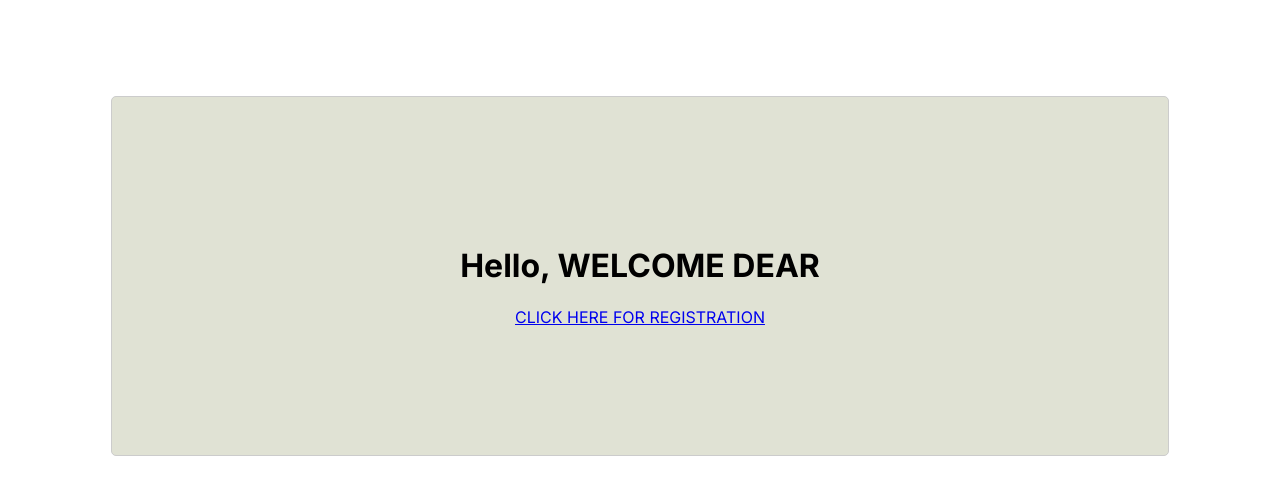
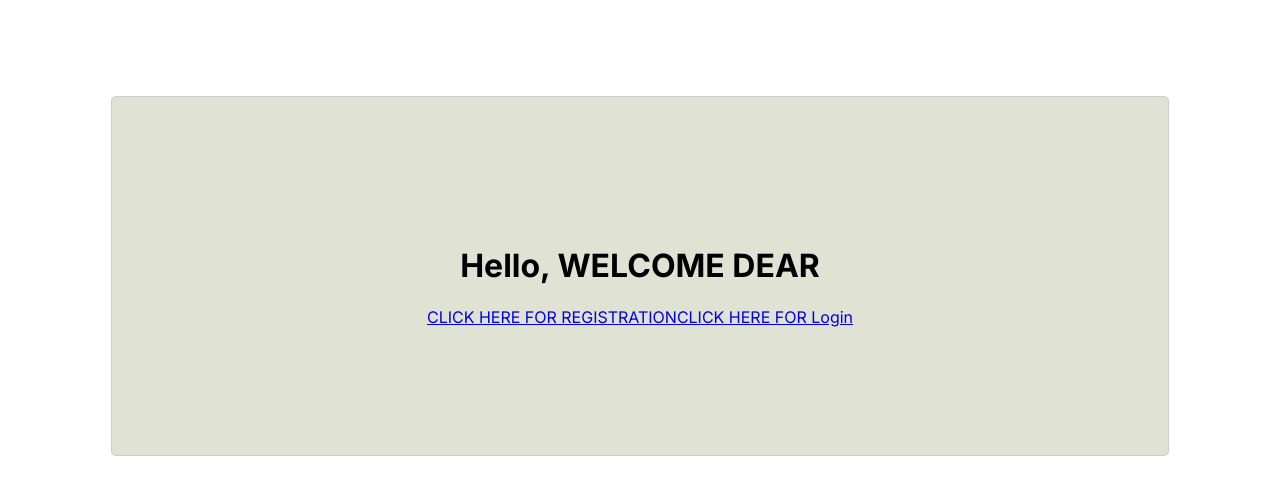
Before and after one commit to arushijoshi123/UploadingImageToMongoCloud, a Next.js app in the folder frontend/: page / in a window 1280 px wide. Shown: the top 494 px of the page. Built offline with nearby package versions, Linux system fonts and the light colour scheme.

Commit message:
9th commit

```diff
--- a/frontend/src/app/page.js
+++ b/frontend/src/app/page.js
@@ -10,8 +10,10 @@ export default function Home() {
 
         <div>
           <Link href="/register">CLICK HERE FOR REGISTRATION</Link>
+          <Link href="/login">CLICK HERE FOR Login</Link>
         </div>
       </div>
     </main>
+
   );
 }
```
